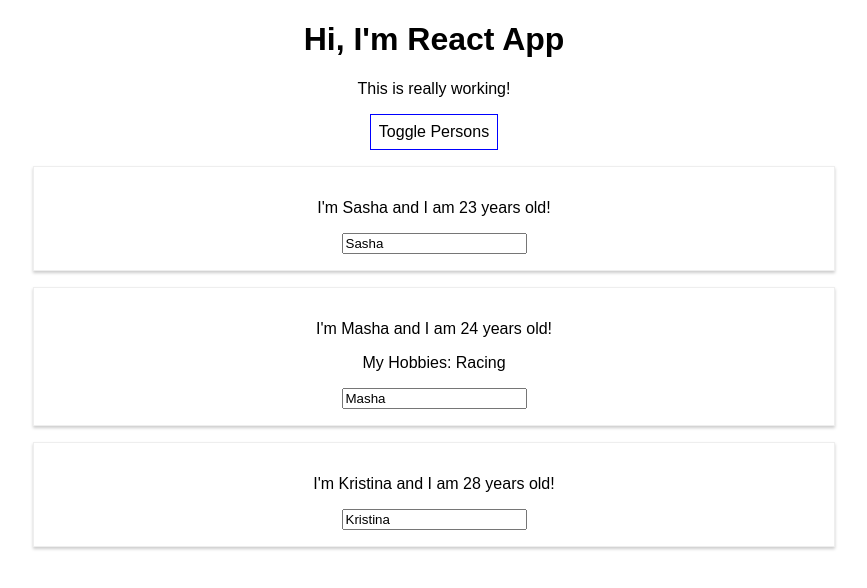
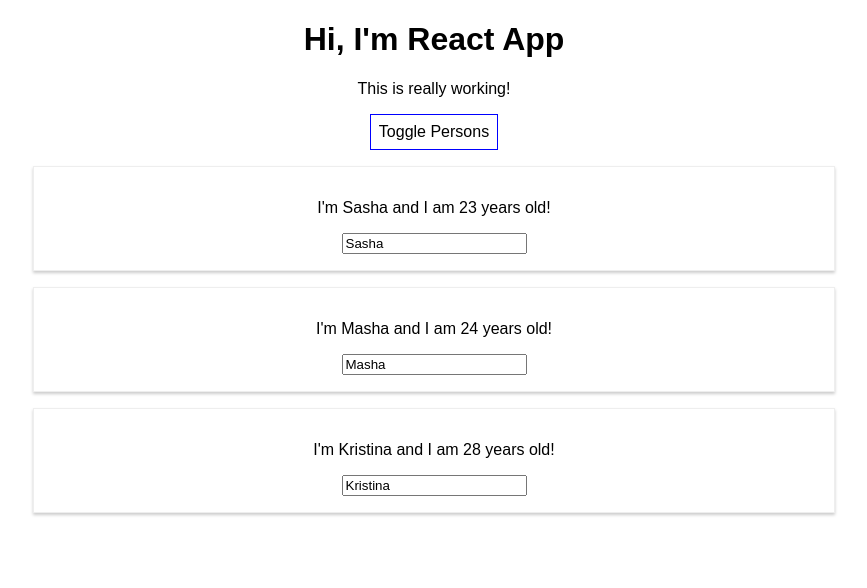
Before and after one commit to shestakova1806/react-complete-guide, a React (Create React App) app: page / in a window 1280 px wide. Both pictures are taken after a click on the button "Toggle Persons". Shown: the top 588 px of the page, without its empty margins (206-1073 px from the left). Built offline with nearby package versions, Linux system fonts and the light colour scheme.

Commit message:
feat: rendering list of persons and deleting of person

```diff
--- a/src/App.js
+++ b/src/App.js
@@ -5,22 +5,12 @@ import { Person } from "./Person/Person";
 export class App extends Component {
   state = {
     persons: [
-      { name: "Sasha", age: 23 },
-      { name: "Masha", age: 24 },
-      { name: "Kristina", age: 28 },
+      { id: "1", name: "Sasha", age: 23 },
+      { id: "2", name: "Masha", age: 24 },
+      { id: "3", name: "Kristina", age: 28 },
     ],
     otherState: "some other value",
     showPersons: false,
-  };
-
-  switchNameHandler = (newName) => {
-    this.setState({
-      persons: [
-        { name: newName, age: 23 },
-        { name: "Masha", age: 24 },
-        { name: "Kristina", age: 30 },
-      ],
-    });
   };
 
   nameChangedHandler = (event) => {
@@ -31,6 +21,12 @@ export class App extends Component {
         { name: "Kristina", age: 28 },
       ],
     });
+  };
+
+  deletePersonHandler = (personIndex) => {
+    const persons = [...this.state.persons];
+    persons.splice(personIndex, 1);
+    this.setState({ persons: persons });
   };
 
   togglePesonsHandler = () => {
@@ -52,22 +48,16 @@ export class App extends Component {
     if (this.state.showPersons) {
       persons = (
         <div>
-          <Person
-            name={this.state.persons[0].name}
-            age={this.state.persons[0].age}
-          />
-          <Person
-            name={this.state.persons[1].name}
-            age={this.state.persons[1].age}
-            click={this.switchNameHandler.bind(this, "Sasha!")}
-            changed={this.nameChangedHandler}
-          >
-            My Hobbies: Racing
-          </Person>
-          <Person
-            name={this.state.persons[2].name}
-            age={this.state.persons[2].age}
-          />
+          {this.state.persons.map((person, index) => {
+            return (
+              <Person
+                click={() => this.deletePersonHandler(index)}
+                name={person.name}
+                age={person.age}
+                key={person.id}
+              />
+            );
+          })}
         </div>
       );
     }
```
